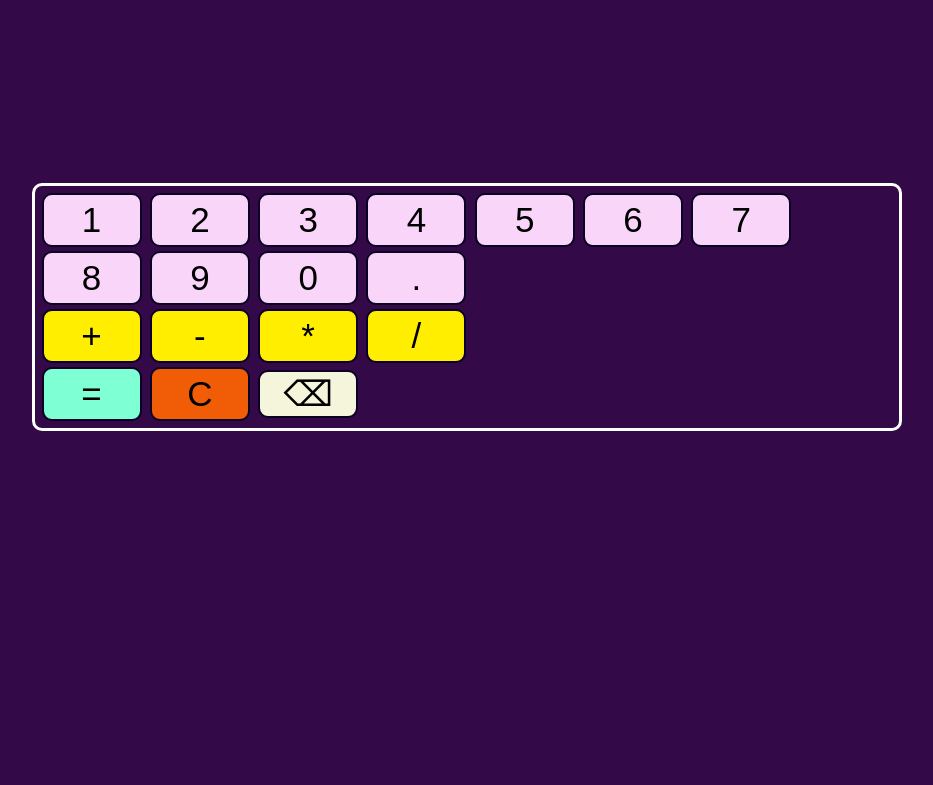
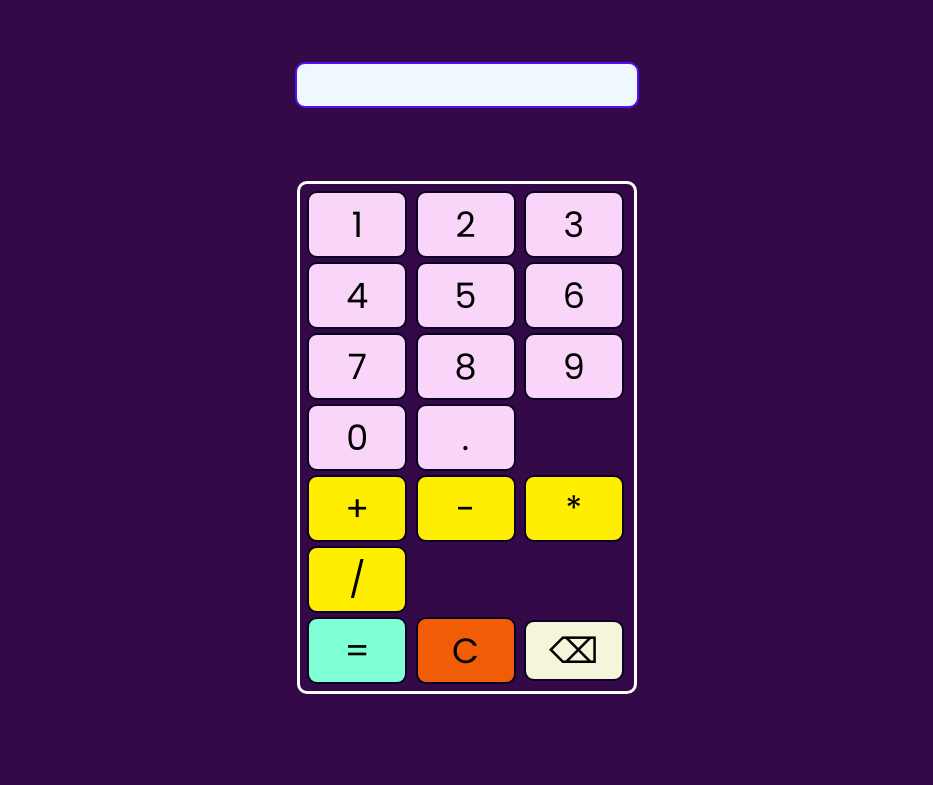
Before and after one commit to Axyl07/calculator, a plain HTML site: page index.html in a window 1280 px wide. Shown: the part 176-961 px from the top of the page, without its empty margins (173-1106 px from the left). Before the commit the page ends 804 px from the top, so only its background shows below. Drawn offline with Linux system fonts and the light colour scheme.

Commit message:
Update UI

```diff
--- a/style.css
+++ b/style.css
@@ -1,7 +1,11 @@
+*{
+  font-family: Poppins;
+}
 body{
-    font-family: poppins;
+    font-family: Poppins;
     background-color: rgb(52, 9, 71);
 }
+
 #header{
     color: aliceblue;
     padding: 25px;
@@ -9,6 +13,7 @@ body{
     justify-content: center;
     flex-wrap: wrap;
     align-items: center;
+    font-size: 30px;
 }
 
 #mainInterface{
@@ -16,7 +21,8 @@ body{
     flex-direction: column;
     align-items: center;
     margin: 10px;
-    /* width: 400px; */
+    width: 485px;
+
 }
 
 .buttons{
@@ -28,7 +34,11 @@ body{
     border-radius: 10px;
 }
 
-
+#calculatorBody{
+  display: flex;
+  align-items: center;
+  justify-content: center;
+}
 
 
 
@@ -44,6 +54,8 @@ body{
     padding: 5px 10px;
     text-align: center;
     align-items: center;
+    min-width: 320px;
+    min-height: 32px;
 }
 .EvaluationButtons button{
     background-color: rgb(255, 238, 0);
@@ -68,6 +80,14 @@ button{
     padding: 5px;
     margin: 2px;
 
+}
+
+button:hover{
+  cursor: pointer;
+  border: 1px solid rgb(252, 101, 101);
+  box-shadow: 0 0 20px rgb(241, 108, 253);
+  background-color: aquamarine; /* glow effect */
+  transition: box-shadow 0.2s ease-in-out;
 }
 
 /* font related styles */
```
